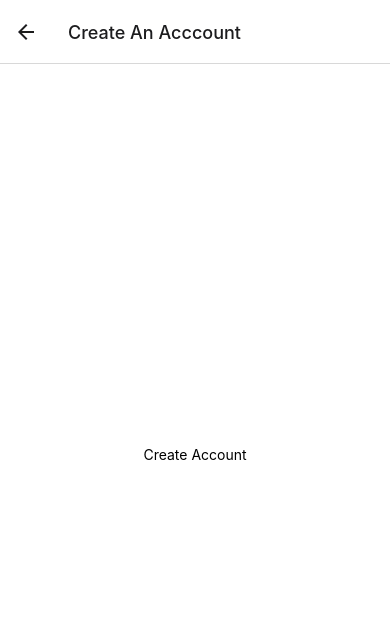
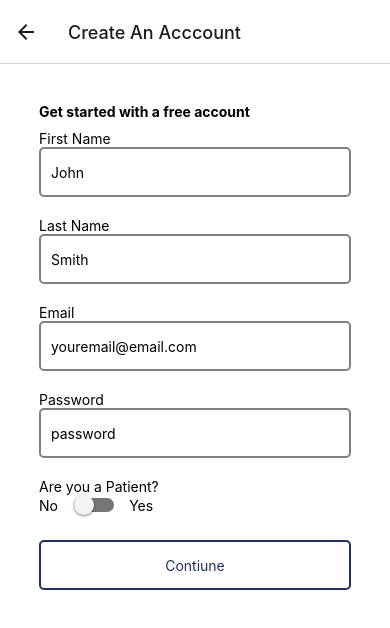
Before and after one commit to tyleralgigi/SmartStethoscope, a React Native app in the folder React-Native/: screen /createAccount in a window 390 px wide. Shown: the top 628 px of the page. Built offline with nearby package versions, Linux system fonts and the light colour scheme; no server answers.

Commit message:
createAccount (permission_denied firebase)

```diff
--- a/React-Native/package.json
+++ b/React-Native/package.json
@@ -13,7 +13,7 @@
     "expo-splash-screen": "~0.13.5",
     "expo-status-bar": "~1.1.0",
     "expo-updates": "~0.10.13",
-    "firebase": "^9.6.2",
+    "firebase": "^9.6.3",
     "react": "17.0.1",
     "react-dom": "17.0.1",
     "react-native": "0.64.3",
--- a/React-Native/src/views/createAccount.js
+++ b/React-Native/src/views/createAccount.js
@@ -1,11 +1,147 @@
 import { StatusBar } from 'expo-status-bar';
-import React from 'react';
-import { StyleSheet, Text, View } from 'react-native';
+import { createUserWithEmailAndPassword } from 'firebase/auth';
+import { getDatabase, ref, set } from 'firebase/database';
+import React, { useState } from 'react';
+import { StyleSheet, Switch, Text, TextInput, View } from 'react-native';
+import InvertedButton from '../components/InvertedButton';
+import { auth } from "../other/js/firebase";
 
 export default function createAccount({ navigation }) {
+
+  const [isEnabled, setIsEnabled] = useState(false);
+
+
+  const [values, setValues] = useState({
+    email: '',
+    password: '',
+    first_name: '',
+    last_name: '',
+    acc_type: '',
+  })
+
+  function handleValueChange(text, eventName){
+    if (eventName == 'acc_type'){
+      setIsEnabled(previousState => !previousState);
+      if (text == false){
+        setValues(prev => {
+          return {
+            ...prev,
+            [eventName] : 'HCP'
+          }
+        })
+      }else{
+        setValues(prev => {
+          return {
+            ...prev,
+            [eventName] : 'Patient'
+          }
+        })
+      }
+    }else{
+      setValues(prev => {
+        return {
+          ...prev,
+          [eventName] : text
+        }
+      })
+    }
+
+  }
+
+  function handleCreateAccount(){
+
+    const {email, password,first_name,last_name,acc_type} = values
+
+    const db = getDatabase();
+    //const reference = ref(db, 'users/' + userId);
+      //set(reference, {
+        //highscore: score,
+      //});
+    createUserWithEmailAndPassword(auth, email, password)
+      .then((userId) => {
+        console.log("success")
+        console.log(userId.user.uid)
+        const reference = ref(db, 'users/' + userId.user.uid);
+        set(reference, {
+          email: email,
+          first_name: first_name,
+          last_name: last_name,
+          acc_type: acc_type,
+          userId: userId.user.uid,
+        });
+      })
+      .catch((error) => {
+        console.log(error.message)
+      })
+
+
+
+  }
+
   return (
     <View style={styles.container}>
-      <Text>Create Account</Text>
+      <View style={styles.body}>
+        <View style={styles.mainView}>
+          <View style={{width: '100%'}}>
+            <Text style={{fontWeight:'bold'}}>Get started with a free account</Text>
+          </View>
+          <View style={{width: '100%', paddingTop: 10, paddingBottom: 10}}>
+              <Text>First Name</Text>
+              <TextInput
+                style={styles.textInput}
+                placeholder="John"
+                keyboardType="default"
+                onChangeText={text => handleValueChange(text, 'first_name')}/>
+          </View>
+          <View style={{width: '100%', paddingTop: 10, paddingBottom: 10}}>
+              <Text>Last Name</Text>
+              <TextInput
+                style={styles.textInput}
+                placeholder="Smith"
+                keyboardType="default"
+                onChangeText={text => handleValueChange(text, 'last_name')}/>
+          </View>
+          <View style={{width: '100%', paddingTop: 10, paddingBottom: 10}}>
+              <Text>Email</Text>
+              <TextInput
+                style={styles.textInput}
+                placeholder="youremail@email.com"
+                keyboardType="email-address"
+                onChangeText={text => handleValueChange(text, 'email')}/>
+          </View>
+          <View style={{width: '100%' , paddingTop: 10, paddingBottom: 10}}>
+            <Text>Password</Text>
+            <TextInput
+              style={styles.textInput}
+              placeholder="password"
+              secureTextEntry={true}
+              onChangeText={text => handleValueChange(text, 'password')}/>
+          </View>
+          <View style={{width: '100%' , paddingTop: 10, paddingBottom: 10}}>
+            <Text>Are you a Patient?</Text>
+            <View style={{flexDirection:'row', alignItems:'center'}}>
+              <Text style={{paddingRight: '5%'}}>No</Text>
+              <Switch
+              trackColor={{ false: "#767577", true: "#81b0ff" }}
+              thumbColor={isEnabled ? "#f5dd4b" : "#f4f3f4"}
+              ios_backgroundColor="#3e3e3e"
+              onValueChange={bool => handleValueChange(bool, 'acc_type')}
+              value={isEnabled}
+
+              />
+              <Text style={{paddingLeft: '5%'}}>Yes</Text>
+            </View>
+
+          </View>
+          <View style={{padding: 15}}>
+            <InvertedButton text='Contiune' onPress={() => {
+              handleCreateAccount()
+            }}/>
+          </View>
+        </View>
+
+      </View>
+
       <StatusBar style="auto" />
     </View>
   );
@@ -18,4 +154,25 @@ const styles = StyleSheet.create({
     alignItems: 'center',
     justifyContent: 'center',
   },
+  body:{
+    flex: 1,
+    width: '100%',
+    alignItems: 'center',
+    justifyContent: 'center'
+  },
+  mainView:{
+    flex: 7,
+    width: '80%',
+    alignItems: 'center',
+    paddingTop: '10%',
+    paddingBottom:'10%',
+  },
+  textInput:{
+    width: '100%',
+    height: 50,
+    padding: 10,
+    borderRadius: 5,
+    borderColor: "grey",
+    borderWidth: 2,
+  },
 });
```
Also changed, not shown: React-Native/App.js (+3 -5 lines), 1 other file (tests, documents, lock files or other folders).
